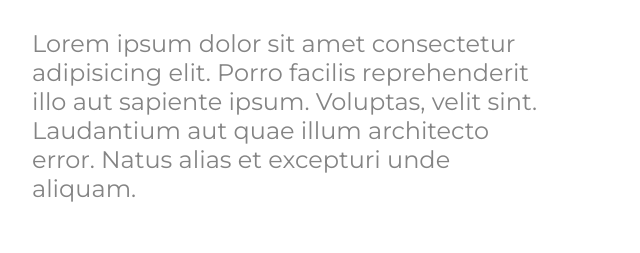
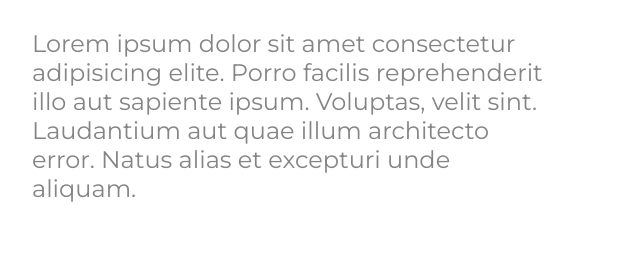
Before and after one commit to ThiagoSilva2303/Projeto-responsivo-1, a plain HTML site: page index.html in a window 1280 px wide. Shown: the part 929-1182 px from the top of the page, 54-694 px from the left. Drawn offline with Linux system fonts and the light colour scheme.

Commit message:
Alteração 1

```diff
--- a/index.html
+++ b/index.html
@@ -27,7 +27,7 @@
     <section>
         <h1> We Care </h1>
         <h2> About Your Pet </h2>
-        <p> Lorem ipsum dolor sit amet consectetur adipisicing elit. Porro facilis reprehenderit illo aut sapiente ipsum. Voluptas, velit sint. Laudantium aut quae illum architecto error. Natus alias et excepturi unde aliquam.</p>
+        <p> Lorem ipsum dolor sit amet consectetur adipisicing elite. Porro facilis reprehenderit illo aut sapiente ipsum. Voluptas, velit sint. Laudantium aut quae illum architecto error. Natus alias et excepturi unde aliquam.</p>
         <button class="button-section"> Explore </button>
     </section>
 </main>
--- a/style.css
+++ b/style.css
@@ -129,9 +129,4 @@ img {
     margin: 149px auto;
 }
 
-
-
-
-
-
 }
```
